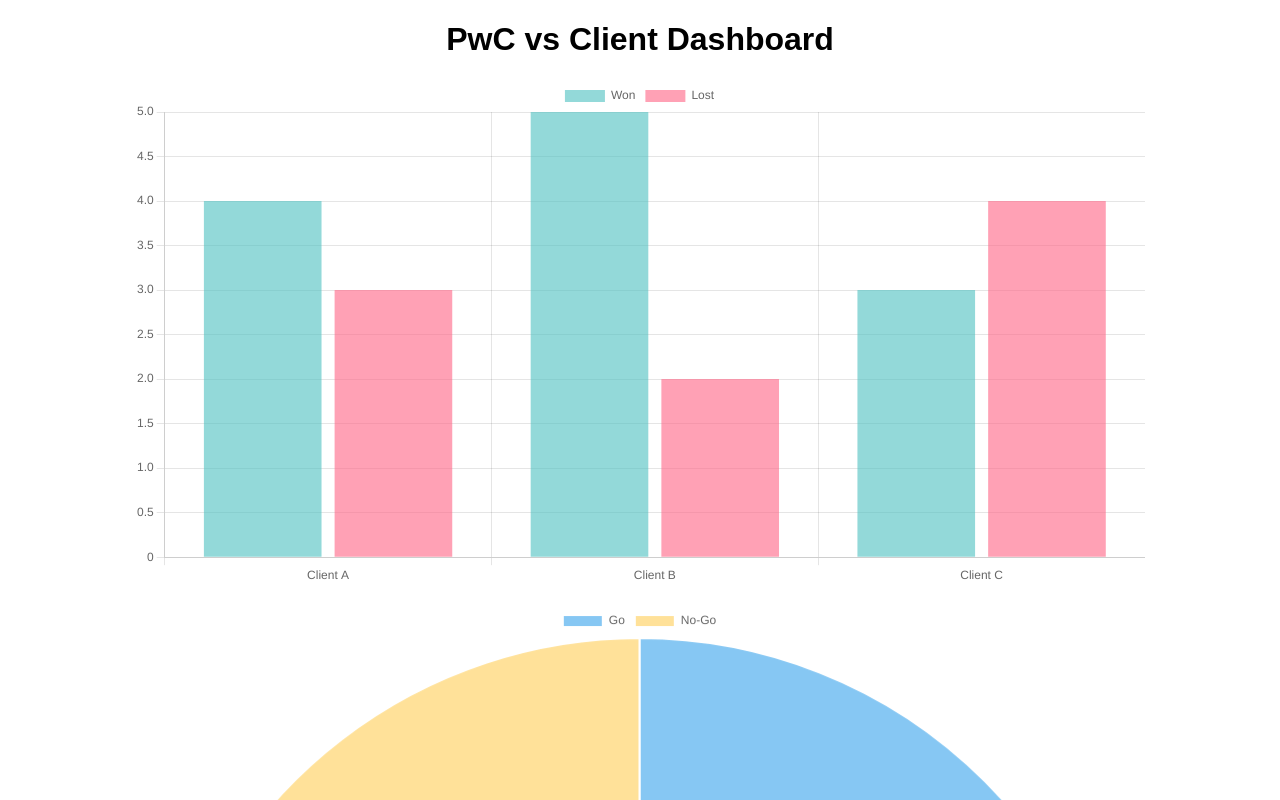
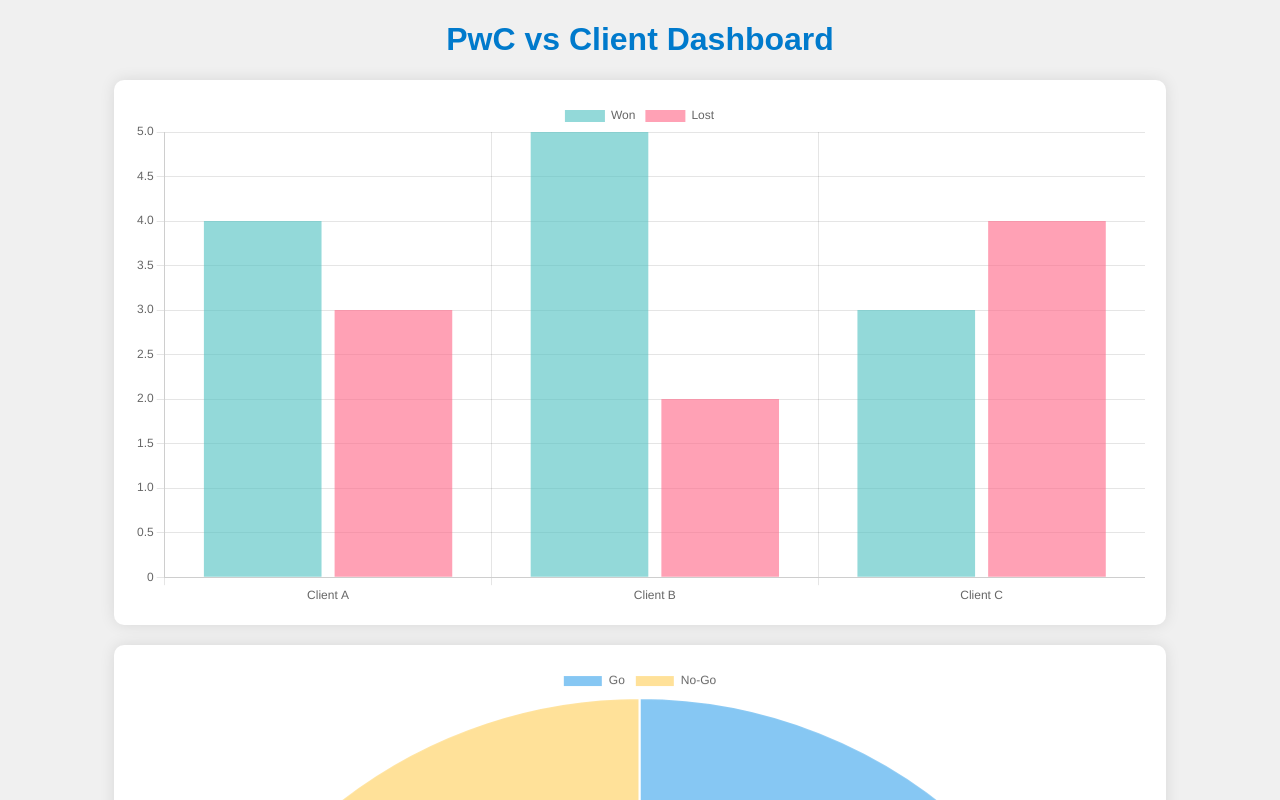
Before and after one commit to Noorr99/dashboard-project, a plain HTML site: page index.html in a window 1280 px wide. Shown: the top 800 px of the page. Drawn offline with nearby package versions, Linux system fonts and the light colour scheme.

Commit message:
update CSS

```diff
--- a/style.css
+++ b/style.css
@@ -1,9 +1,19 @@
 body {
   font-family: Arial, sans-serif;
   text-align: center;
+  background-color: #f0f0f0;  /* Light background color */
+  color: #333;  /* Text color */
+}
+
+h1 {
+  color: #007acc;  /* Title color */
 }
 
 .chart-container {
   width: 80%;
   margin: 20px auto;
+  background-color: #ffffff;  /* White background for the chart area */
+  padding: 20px;
+  border-radius: 10px;  /* Rounded corners */
+  box-shadow: 0 0 15px rgba(0, 0, 0, 0.1);  /* Soft shadow */
 }
```
